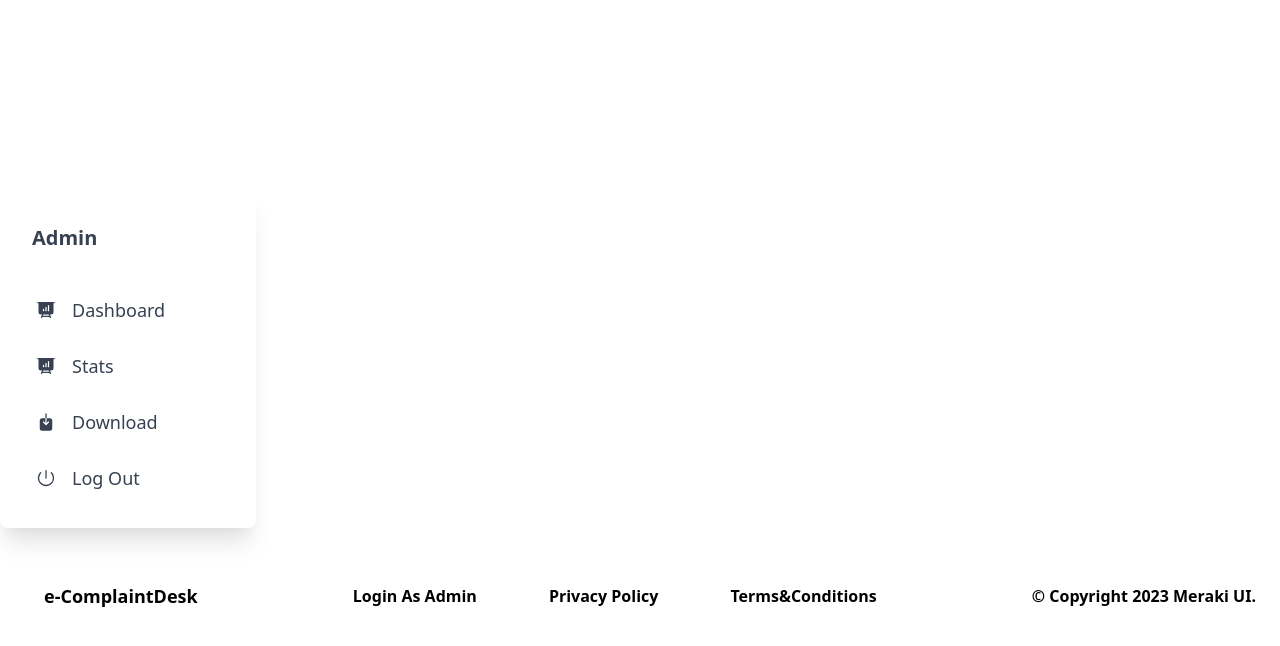
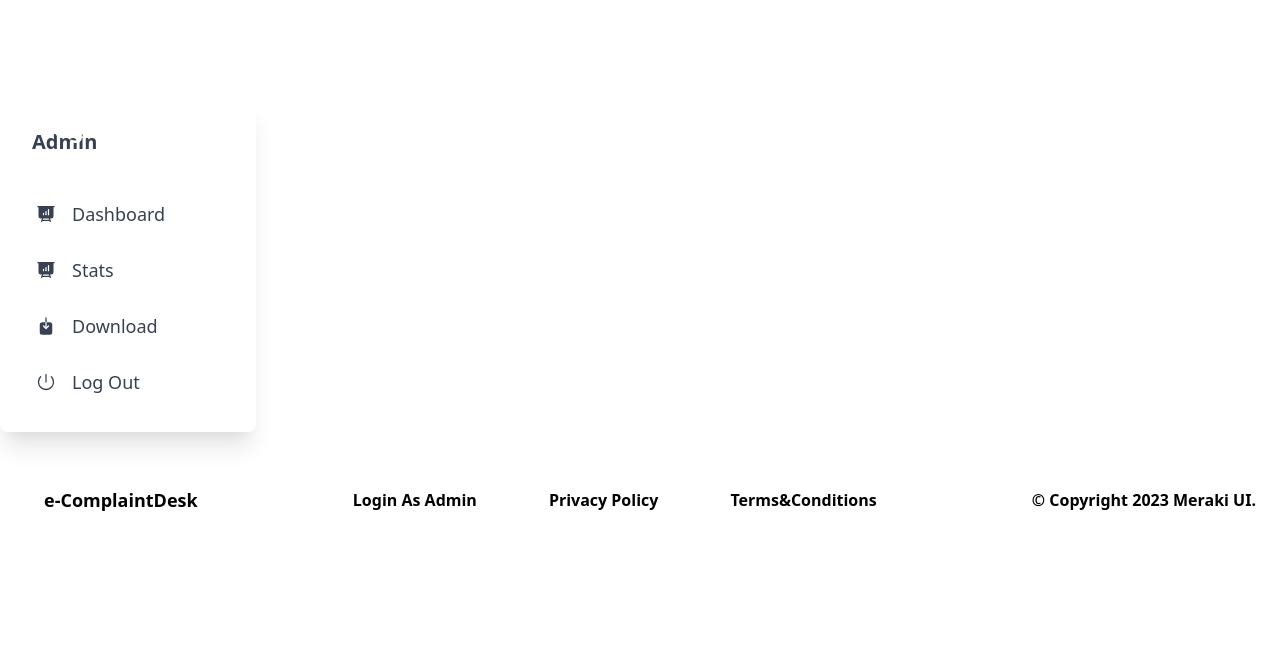
Before and after one commit to DcoderLLC/OCMS-BRC, a React (Vite) app in the folder client/: page /Dashboard in a window 1280 px wide. Shown: the top 646 px of the page. Built offline with nearby package versions, Linux system fonts and the light colour scheme.

Commit message:
fixed bug

```diff
--- a/client/src/Components/Sidebar/Sidebar.jsx
+++ b/client/src/Components/Sidebar/Sidebar.jsx
@@ -34,7 +34,7 @@ const Sidebar = () => {
 
       {/* Sidebar */}
       <Card
-        className={`h-full rounded-lg mt-24 md:h-[calc(100vh-2rem)] bg-[#B2A59B] w-64 p-4 shadow-xl shadow-blue-gray-900/5 fixed top-0 left-0 transform transition-transform duration-300 ease-in-out ${
+        className={`h-full  rounded-lg pt-24 md:h-[calc(100vh-2rem)] bg-[#B2A59B] w-64 p-4 shadow-xl shadow-blue-gray-900/5 top-0 left-0 transform transition-transform duration-300 ease-in-out ${
           isOpen ? "translate-x-0" : "-translate-x-full"
         } md:translate-x-0 md:relative md:top-auto md:left-auto`}
       >
```
